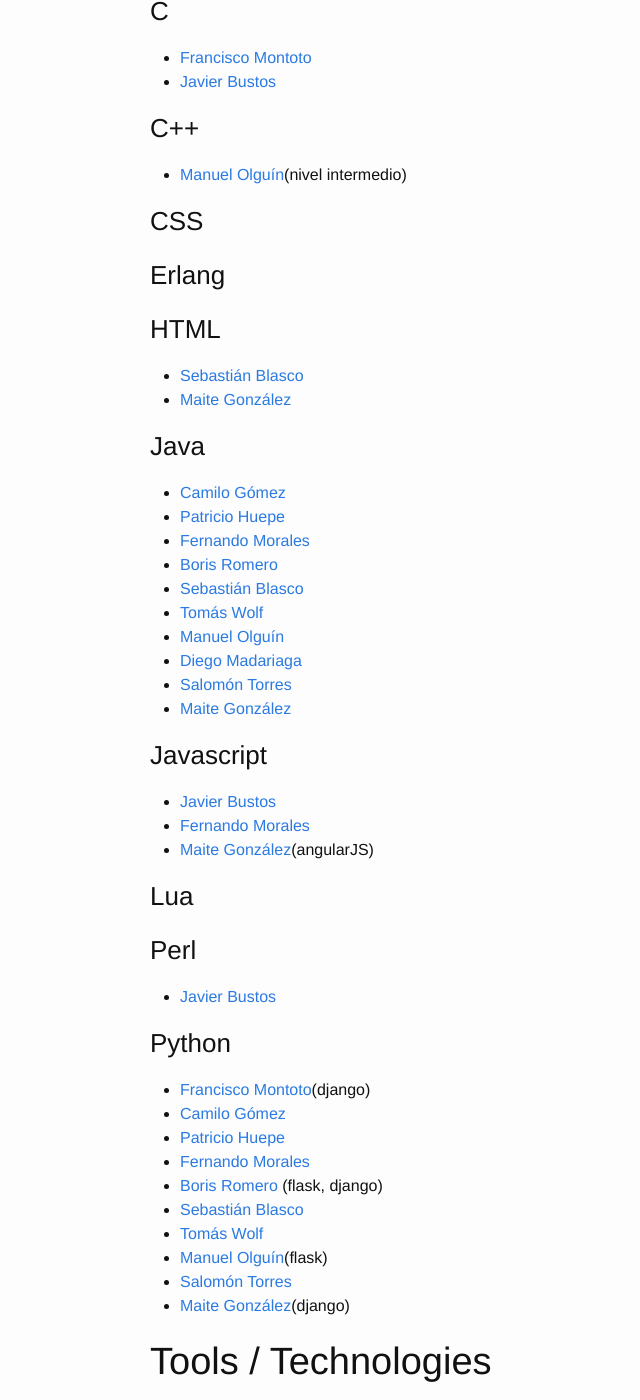
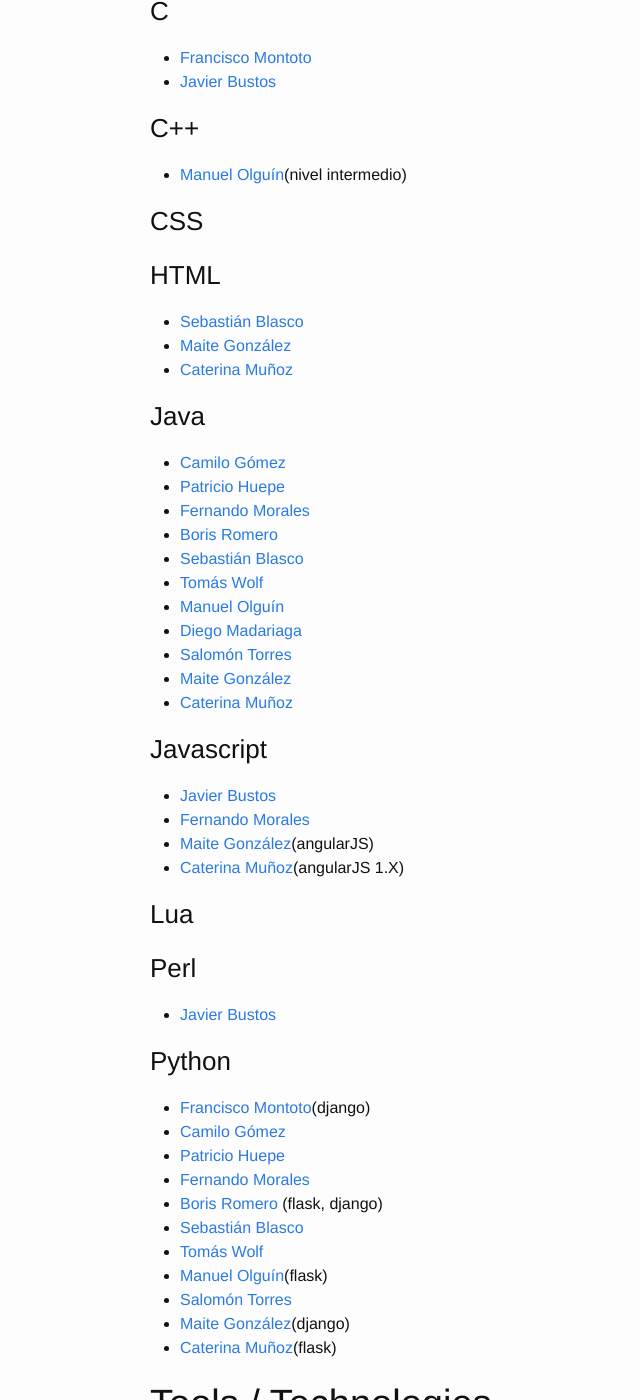
Before and after one commit to niclabs/development, a Jekyll site: the page built from _posts/2016-07-13-member-skills.markdown, in a window 1280 px wide and 1400 px high, scrolled down 538 px. Shown: the whole window, without its empty margins (120-760 px from the left). Built offline with Jekyll 4.4.1, drawn with Linux system fonts in a browser that asks for light colours.

Commit message:
updated member skills markdown

```diff
--- a/_posts/2016-07-13-member-skills.markdown
+++ b/_posts/2016-07-13-member-skills.markdown
@@ -28,11 +28,10 @@
 
 ### CSS
 
-### Erlang
-
 ### HTML
   - [Sebastián Blasco][sebablasko]
   - [Maite González][maitegm]
+  - [Caterina Muñoz][raticate]
 
 ### Java
 
@@ -46,12 +45,14 @@
   - [Diego Madariaga][dmadariaga]
   - [Salomón Torres][storress]
   - [Maite González][maitegm]
+  - [Caterina Muñoz][raticate]
 
 ### Javascript
 
   - [Javier Bustos][madestro]
   - [Fernando Morales][nanocatdemen]
   - [Maite González][maitegm](angularJS)
+  - [Caterina Muñoz][raticate](angularJS 1.X)
 
 ### Lua
 
@@ -71,6 +72,7 @@
   - [Manuel Olguín][molguin92](flask)
   - [Salomón Torres][storress]
   - [Maite González][maitegm](django)
+  - [Caterina Muñoz][raticate](flask)
 
 # Tools / Technologies
 
@@ -99,6 +101,7 @@
 ### Redis
 
   - [Camilo Gómez][camilog]
+  - [Caterina Muñoz][raticate]
 
 ### Vim
 
```
Also changed, not shown: other parts of _posts/2016-07-13-member-skills.markdown (+1 -0 lines).
